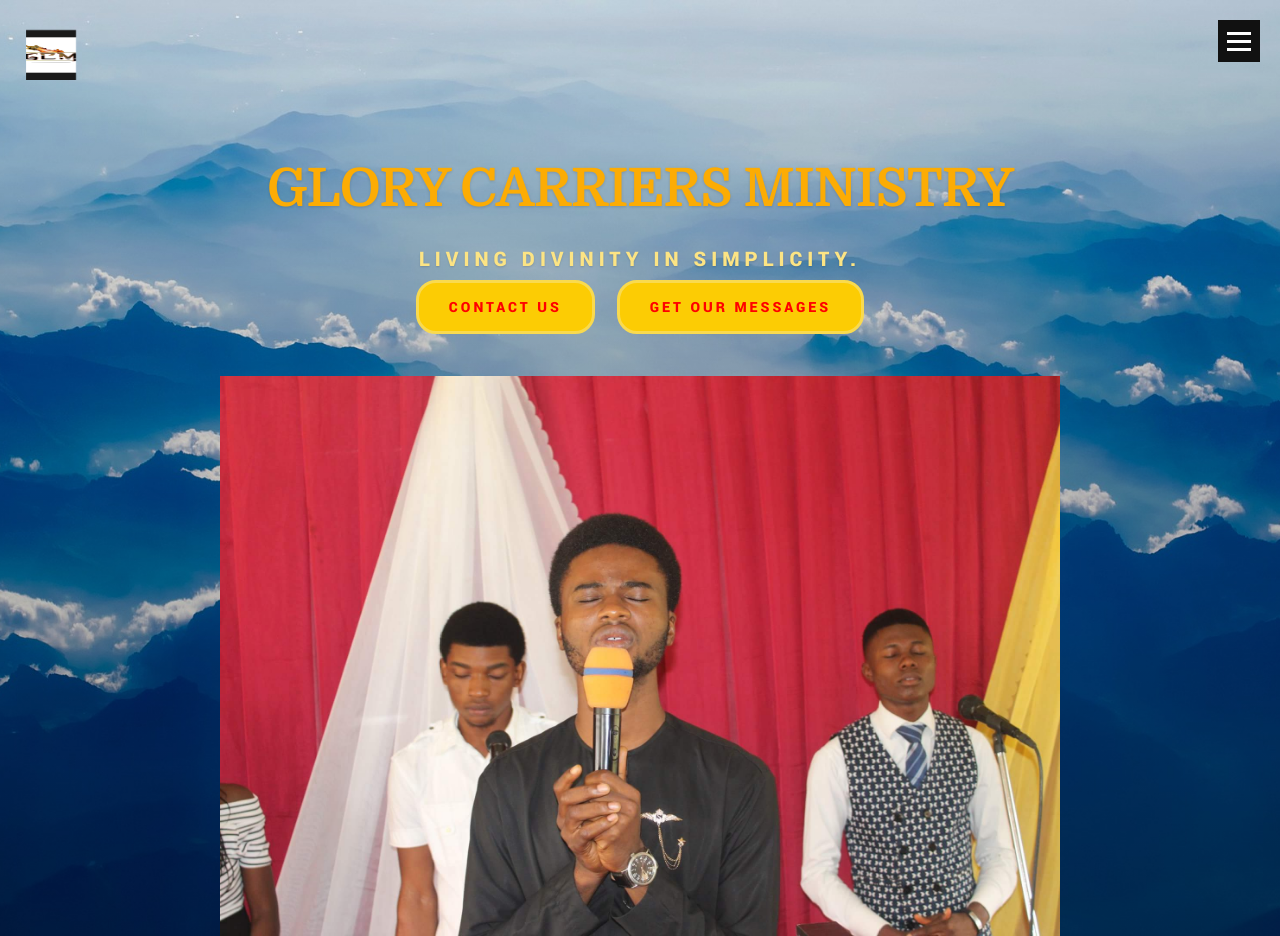
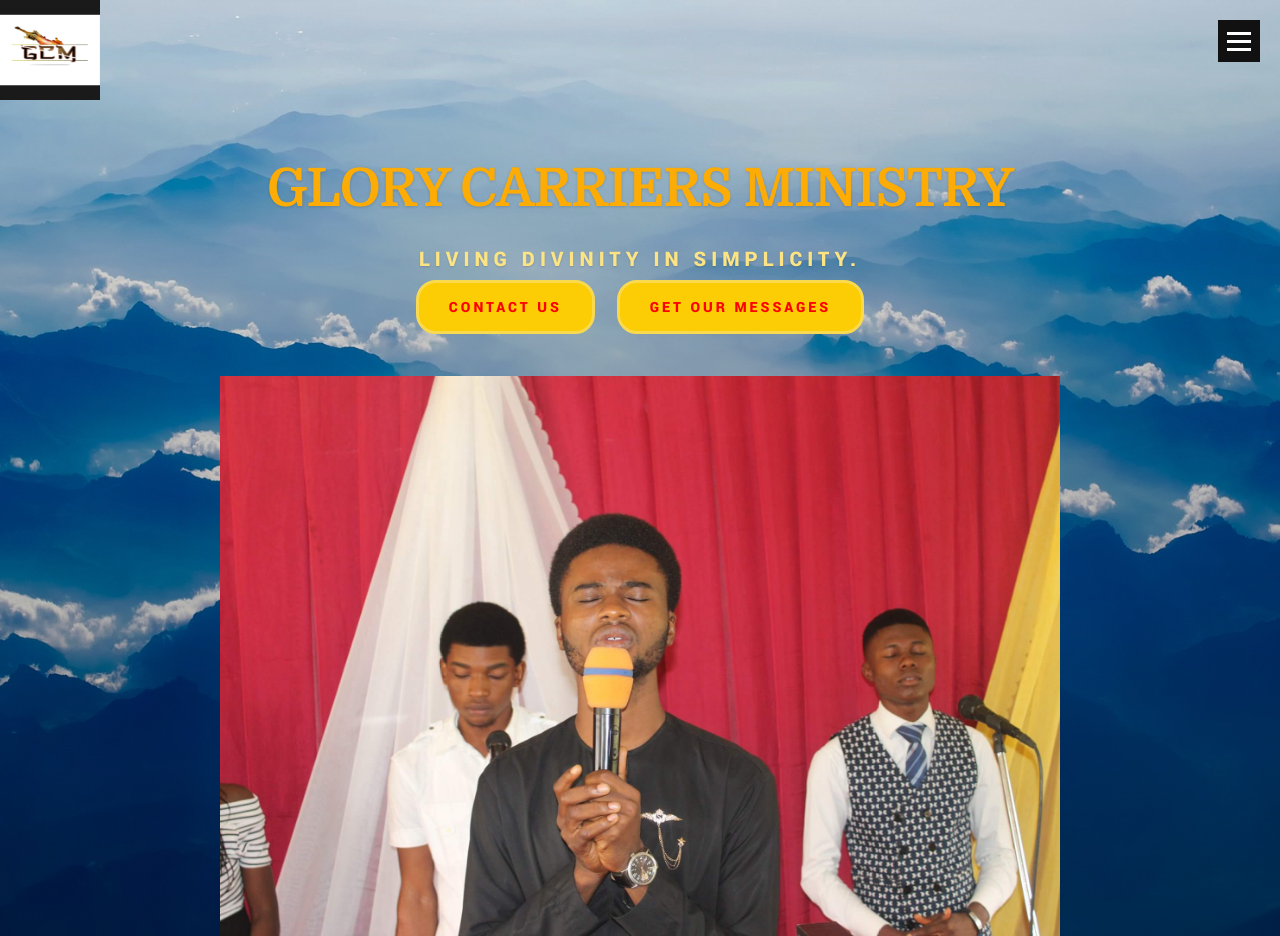
Before and after one commit to Gcmmakurdi/gcmi, a plain HTML site: page index.html in a window 1280 px wide. Shown: the top 936 px of the page. Drawn offline with Linux system fonts and the light colour scheme; files whose address does not match are found by name.

Commit message:
corection

```diff
--- a/css/main.css
+++ b/css/main.css
@@ -1108,8 +1108,8 @@ header {
  * ------------------------------------------------------------------- */
 header .logo {
 	position: absolute;
-	left: 26px;
-	top: 30px;
+	left: 0;
+	top: 0;
 }
 
 header .logo a {
@@ -1118,10 +1118,10 @@ header .logo a {
 	padding: 0;
 	outline: 0;
 	border: none;
-	width: 50px;
-	height: 50px;
+	width: 100px;
+	height: 100px;
 	background: url("../images/logo.jpg") no-repeat center;
-	background-size: 100px 50px;
+	background-size: 100px 100px;
 	font: 0/0 a;
 	text-shadow: none;
 	color: transparent;
```
